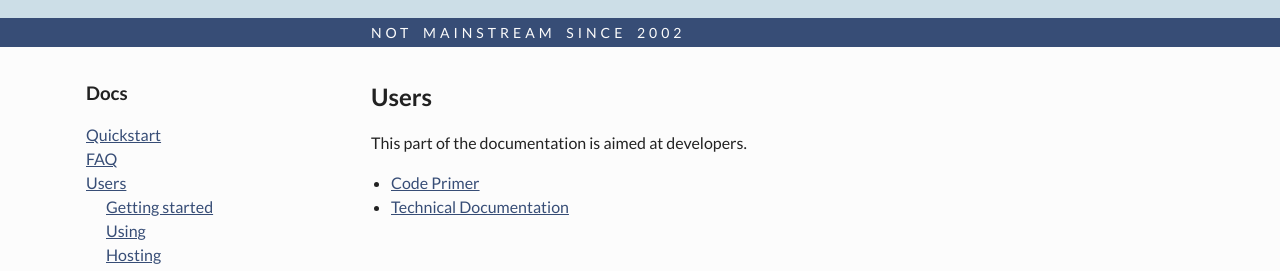
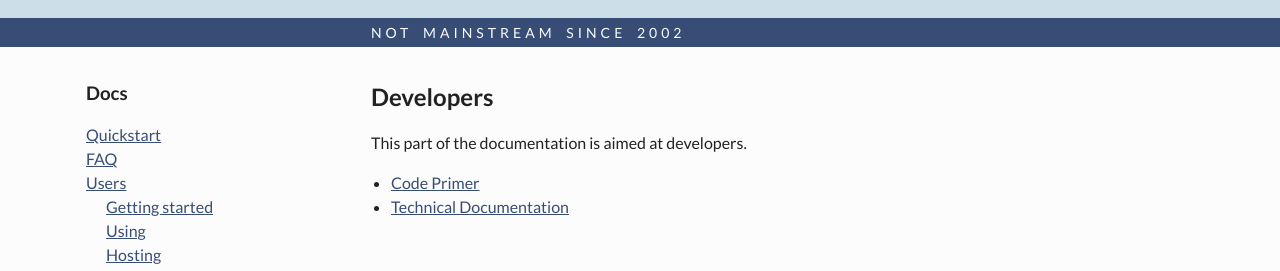
Before and after one commit to s9y/s9y.github.io, a Jekyll site: the page built from docs/developers/index.md, in a window 1280 px wide. Shown: the part 150-421 px from the top of the page. Built offline with Jekyll 4.4.1, drawn with Linux system fonts in a browser that asks for light colours; nearby versions of some CDN libraries.

Commit message:
Fix a copy-paste-error.
Signed-off-by: Thomas Hochstein <thh@inter.net>

```diff
--- a/docs/developers/index.md
+++ b/docs/developers/index.md
@@ -3,7 +3,7 @@ layout: docs
 title: Developers
 ---
 
-## Users
+## Developers
 
 This part of the documentation is aimed at developers.
 
```
